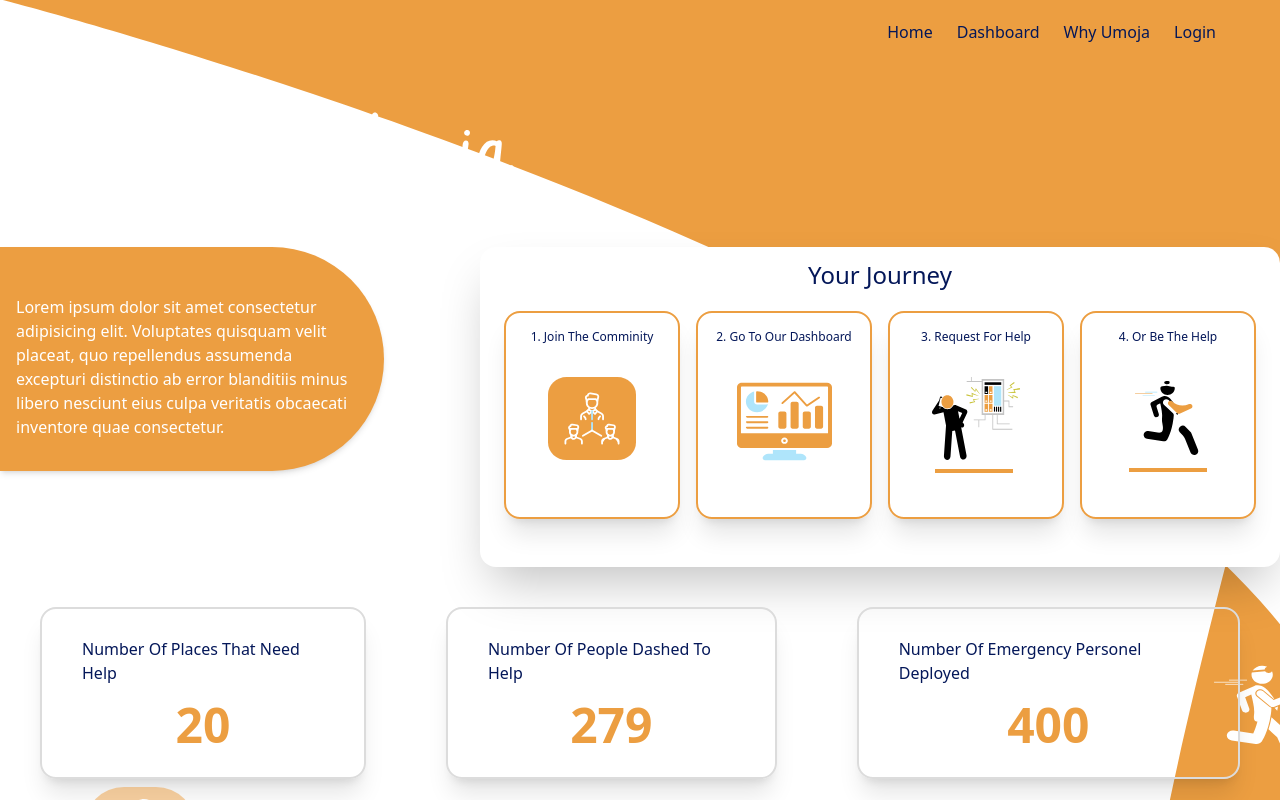
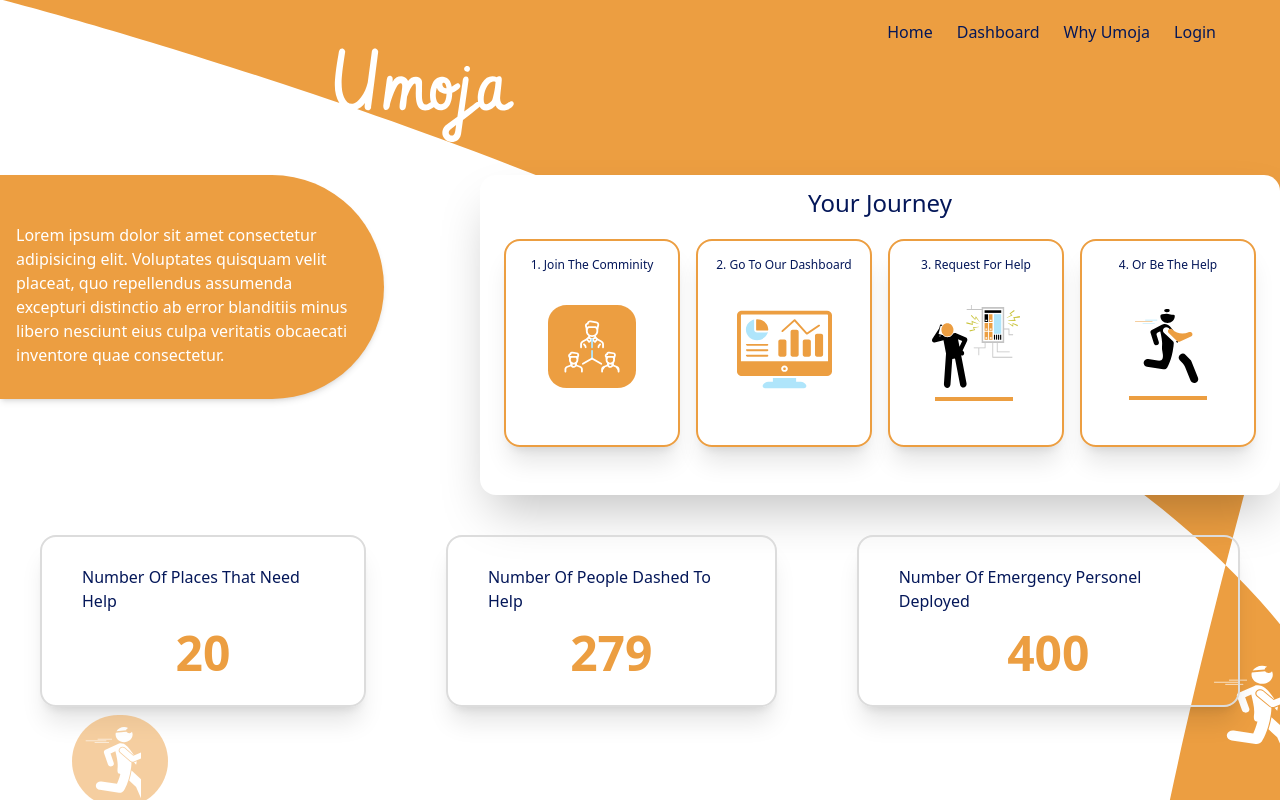
Before and after one commit to JosephRidge/umoja, a Vue app: page /home in a window 1280 px wide. Built offline with nearby package versions, Linux system fonts and the light colour scheme.

Commit message:
homepage layout update

```diff
--- a/src/components/HomePage.vue
+++ b/src/components/HomePage.vue
@@ -11,7 +11,7 @@
     "
   >
   <div class="right-0"><TopNavigationBar/></div>
-    <div class="py-10 flex flex-col items-center w-auto h-auto pt-28">
+    <div class="pt-12 pb-8 flex flex-col items-center w-auto h-auto ">
 
       <div class="">
         <img
@@ -291,8 +291,7 @@
           pl-3
           pt-3
           mt-2
-          w-28
-          h-20
+          w-24
           rounded-full
           transition
           duration-1000
```
Also changed, not shown: src/assets/images/running man.svg.
